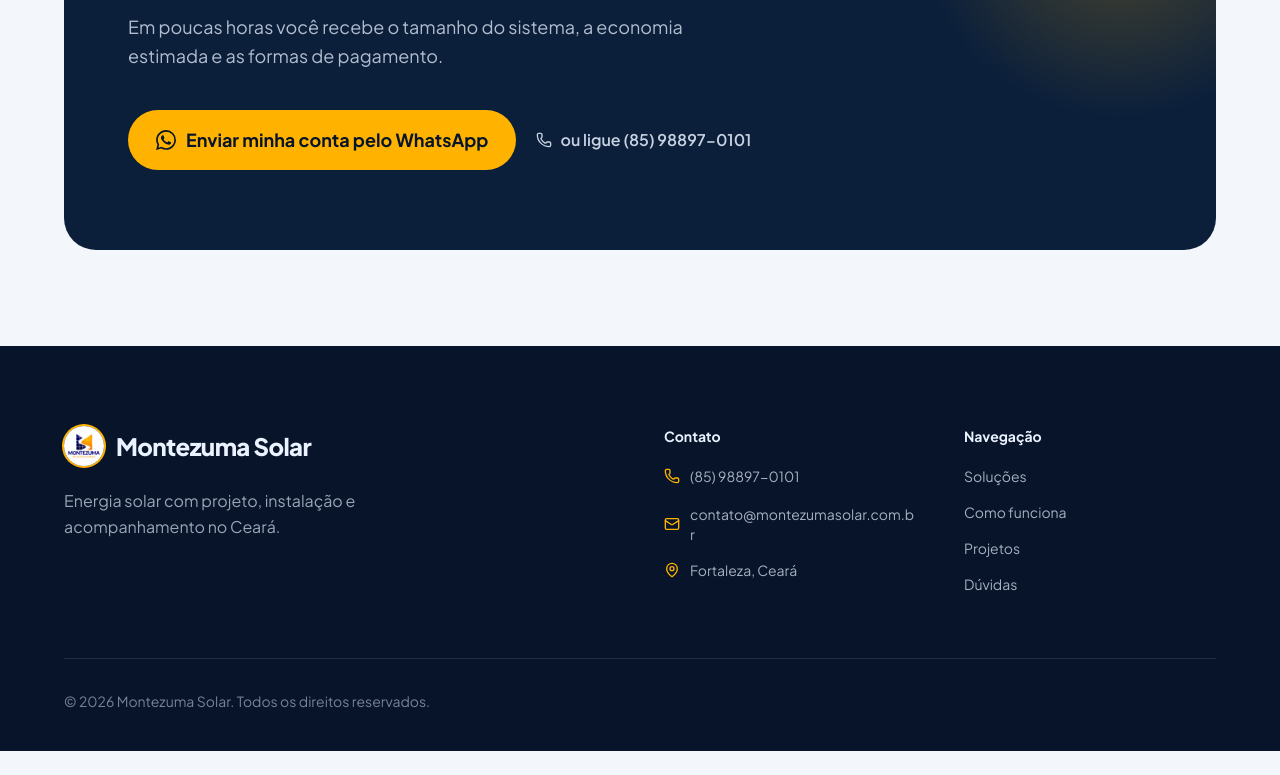
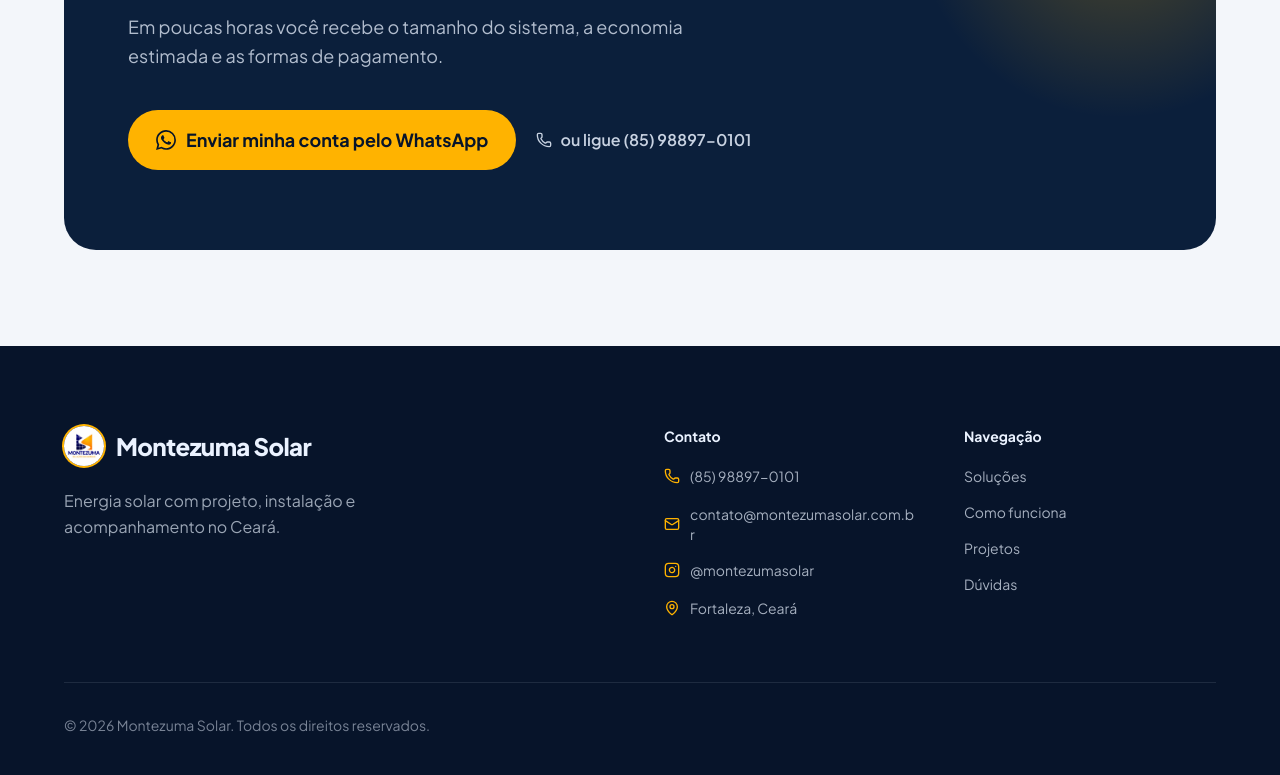
Before and after one commit to pedroCifoni/montezuma-solar, a React (Vite) app: page / in a window 1280 px wide. Shown: the part 5142-5917 px from the top of the page. Before the commit the page ends 5893 px from the top, so only its background shows below. Built offline with nearby package versions, Linux system fonts and the light colour scheme.

Commit message:
melhorando a ui/ux

```diff
--- a/src/components/layout/Footer.jsx
+++ b/src/components/layout/Footer.jsx
@@ -1,5 +1,6 @@
 import React from 'react';
 import { Phone, Mail, MapPin } from 'lucide-react';
+import InstagramIcon from '@components/ui/InstagramIcon';
 import { siteContent, whatsappLink } from '@content/siteContent';
 
 const Footer = () => {
@@ -40,6 +41,17 @@
                 {contact.email}
               </a>
             </li>
+            <li>
+              <a
+                href={contact.instagram}
+                target="_blank"
+                rel="noreferrer"
+                className="inline-flex items-center gap-2.5 hover:text-accentGlow transition-colors"
+              >
+                <InstagramIcon className="w-4 h-4 text-accent" />
+                {contact.instagramLabel}
+              </a>
+            </li>
             <li className="flex items-center gap-2.5">
               <MapPin className="w-4 h-4 text-accent" />
               {footer.address}
--- /dev/null
+++ b/src/components/ui/InstagramIcon.jsx
@@ -0,0 +1,11 @@
+import React from 'react';
+
+const InstagramIcon = ({ className = 'w-5 h-5' }) => (
+  <svg viewBox="0 0 24 24" fill="none" stroke="currentColor" strokeWidth="2" strokeLinecap="round" strokeLinejoin="round" className={className} aria-hidden="true">
+    <rect x="2" y="2" width="20" height="20" rx="5" ry="5" />
+    <path d="M16 11.37A4 4 0 1 1 12.63 8 4 4 0 0 1 16 11.37z" />
+    <line x1="17.5" y1="6.5" x2="17.51" y2="6.5" />
+  </svg>
+);
+
+export default InstagramIcon;
--- a/src/content/siteContent.js
+++ b/src/content/siteContent.js
@@ -15,6 +15,8 @@
     whatsappLabel: "(85) 98897-0101",
     phone: "+55 85 98897 0101",
     email: "contato@montezumasolar.com.br",
+    instagram: "https://www.instagram.com/montezumasolar/",
+    instagramLabel: "@montezumasolar",
   },
   navbar: {
     links: [
```
